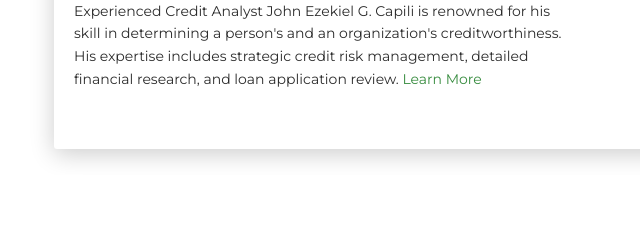
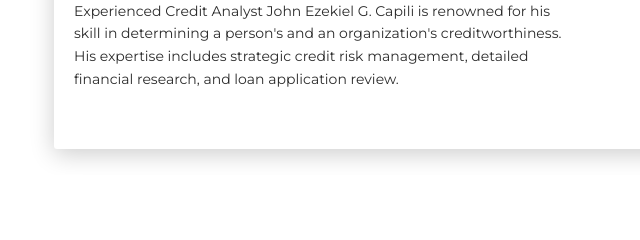
Before and after one commit to jecapili4444/QRQR, a plain HTML site: page index.html in a window 1280 px wide. Shown: the part 751-991 px from the top of the page, 31-671 px from the left. Drawn offline with Linux system fonts and the light colour scheme.

Commit message:
Update index.html

```diff
--- a/index.html
+++ b/index.html
@@ -107,7 +107,7 @@ function makeCall() {
             <div class="h4 mt-0 title">About</div>
             <p>Hello! I am John Ezekiel G. Capili one of the Credit Analyst of Katala 88 Marketing Concultancy Services.</p>
             <p>Experienced Credit Analyst John Ezekiel G. Capili is renowned for his skill in determining a person's and an organization's creditworthiness. His expertise includes strategic credit risk management, detailed financial research, and loan application review.
-         <a href="https://templateflip.com/templates/creative-cv/" target="_blank">Learn More</a></p>
+         </p>
           </div>
         </div>
         <div class="col-lg-6 col-md-12">
```
